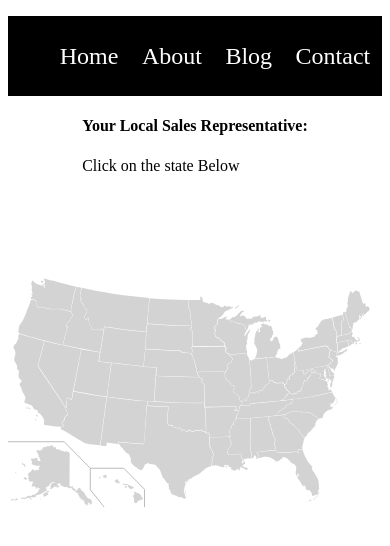
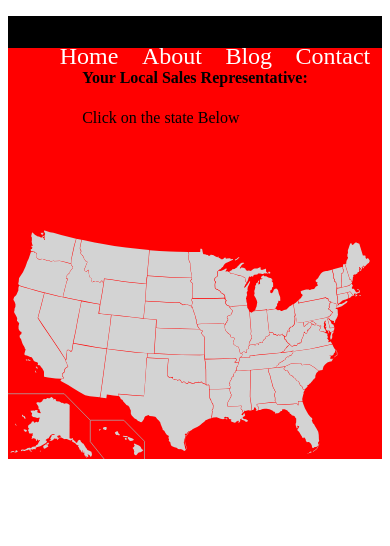
Before and after one commit to Nick-tsoukas/map, a plain HTML site: page index.html in a window 390 px wide. Drawn offline with Linux system fonts and the light colour scheme.

Commit message:
chore: fixed mobile view

```diff
--- a/main.css
+++ b/main.css
@@ -23,6 +23,7 @@ circle:hover {
 }
 
 .svg_container {
+  max-height: 300px;
   position: static;
 }
 
@@ -81,6 +82,8 @@ circle:hover {
   .map_container_grid {
     display: flex;
     flex-direction: column;
+    margin-top: -3em;
+    background: red;
   }
 
   #order_container_map {
@@ -89,7 +92,7 @@ circle:hover {
 
   #two_reps {
     display: flex !important;
-    flex-direction: column;
+    flex-direction: column-reverse;
   }
 
   .info_box_container {
```
Also changed, not shown: main.js (line endings or trailing spaces).
